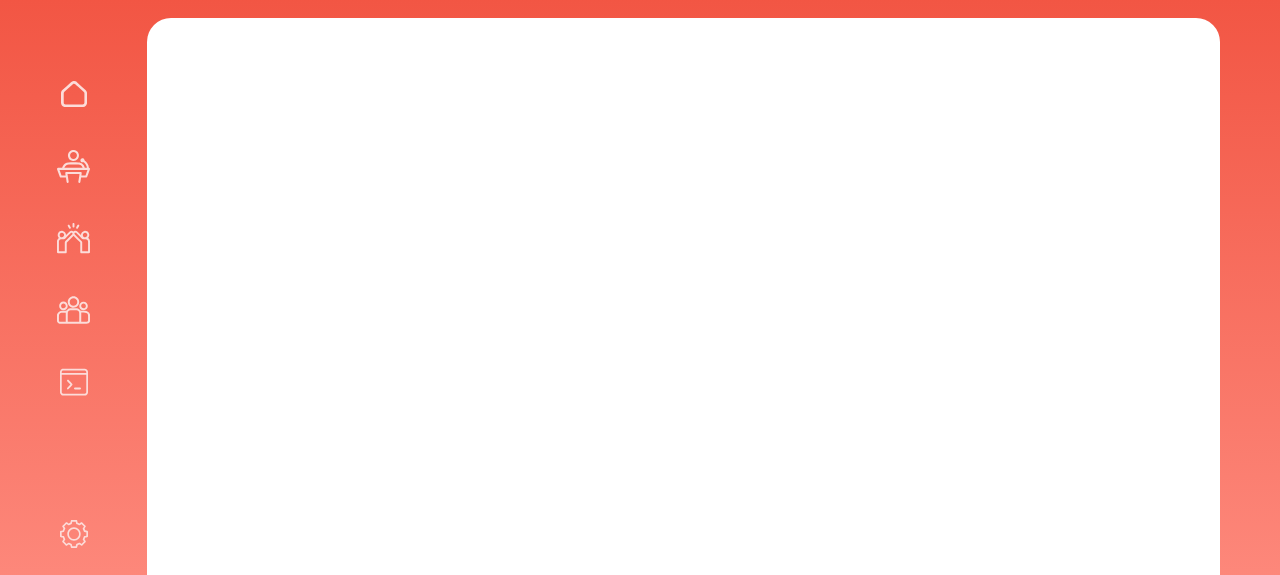
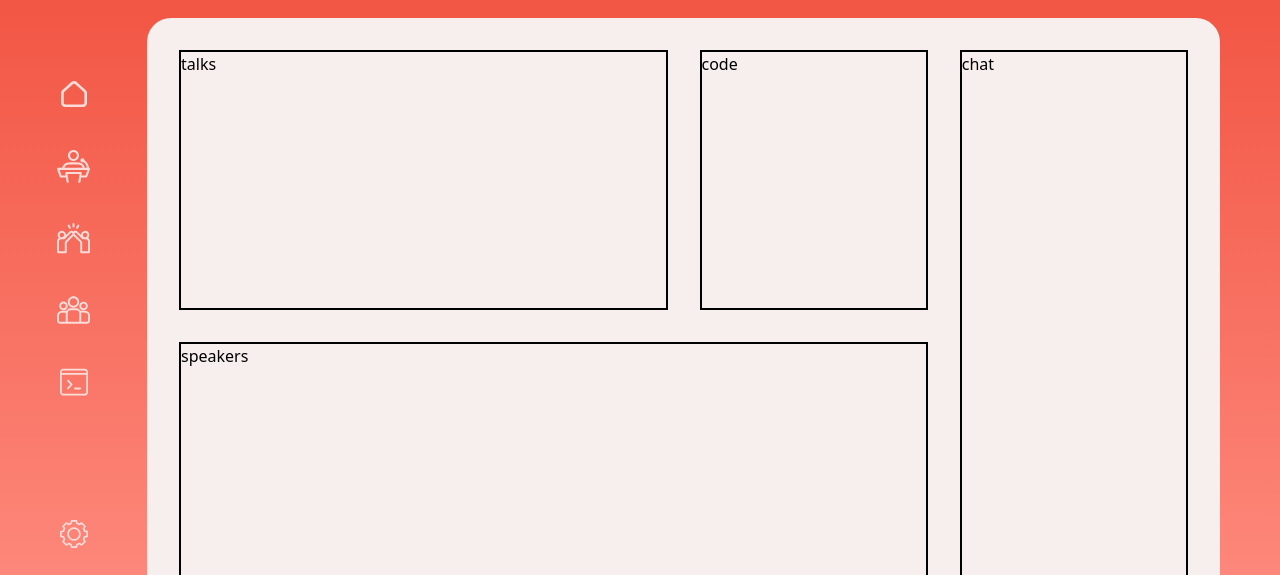
Before and after one commit to KevinMendieta/css-conf-mock, a website built with Vite: page index.html in a window 1280 px wide. Shown: the part 114-689 px from the top of the page. Built offline with nearby package versions, Linux system fonts and the light colour scheme.

Commit message:
basic dashbord layout

```diff
--- a/index.html
+++ b/index.html
@@ -95,7 +95,11 @@
       </ul>
     </section>
   </aside>
-  <main class="app-main bg-white rounded-3xl">
+  <main class="app-main bg-salmon-10 rounded-3xl p-8 grid grid-rows-2 grid-cols-4 gap-8">
+    <section class="border-2 border-black col-span-2">talks</section>
+    <section class="border-2 border-black">code</section>
+    <section class="border-2 border-black row-span-2">chat</section>
+    <section class="border-2 border-black col-span-3">speakers</section>
   </main>
   <footer class="app-footer flex items-center justify-around">
     <h3 class="text-text-dark">Made with ❤️ by @KevinMendieta.</h3>
```
